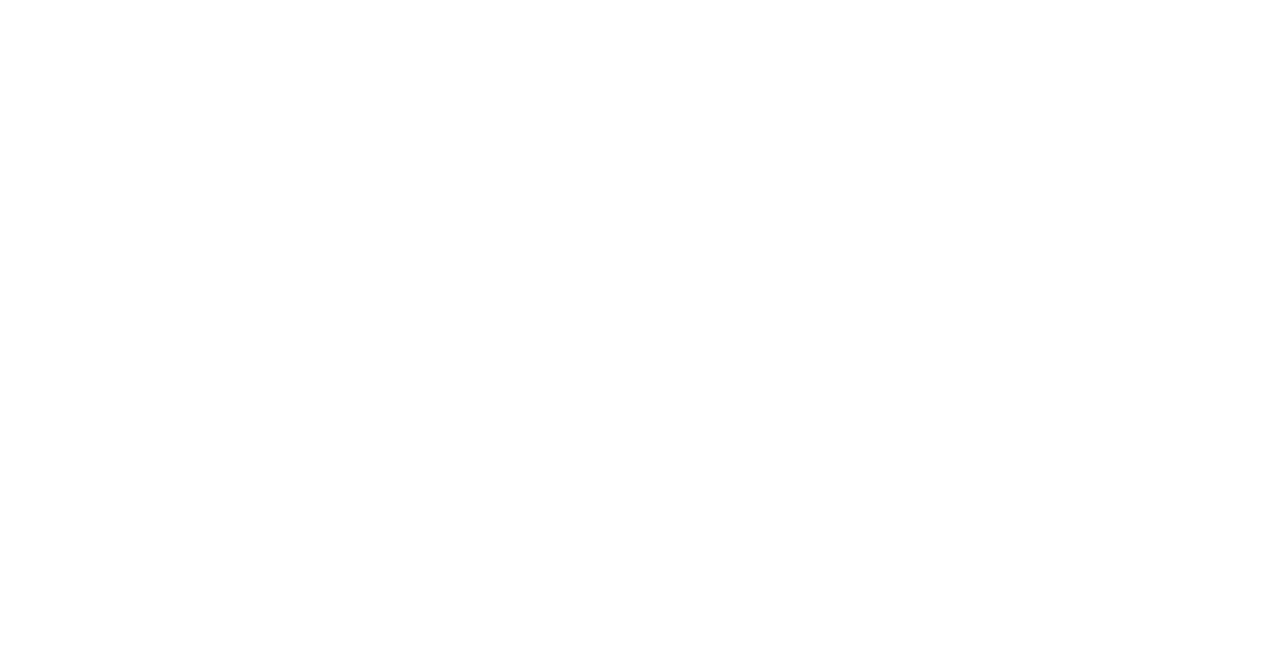
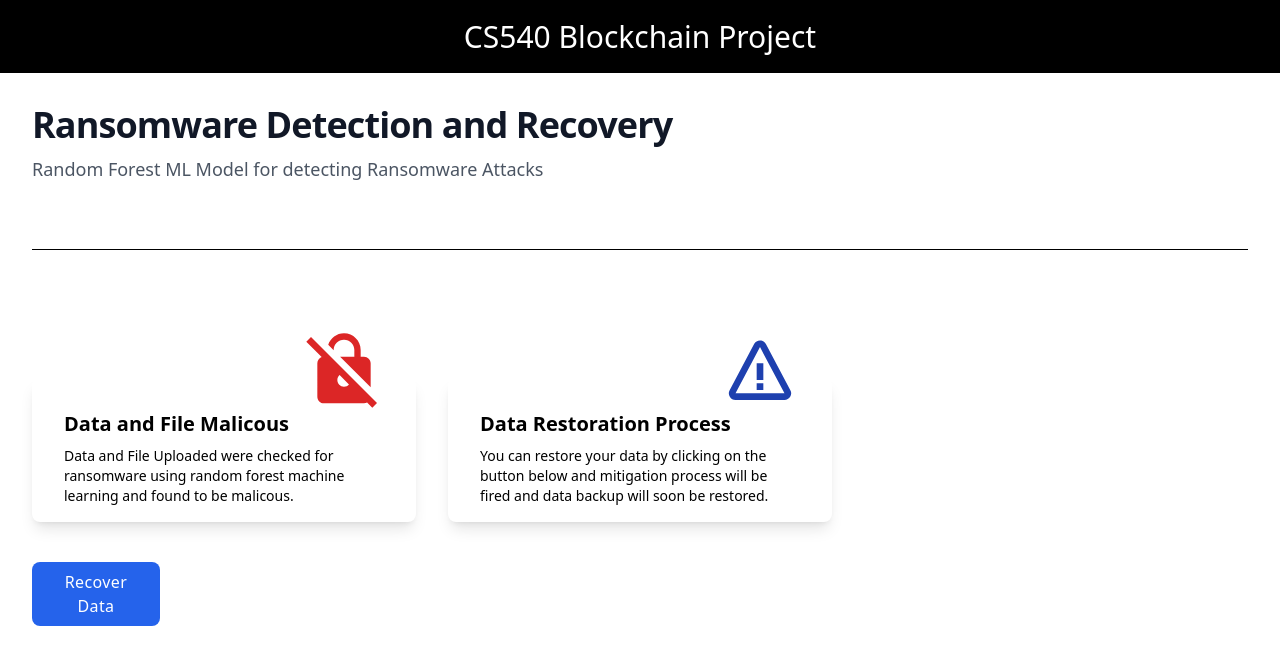
Before and after one commit to TakluBalm/Blockchain-CS540, a React (Create React App) app in the folder frontend/: page /result in a window 1280 px wide. Before the commit this address had no page. Shown: the top 664 px of the page. Built offline with nearby package versions, Linux system fonts and the light colour scheme.

Commit message:
ADD: result pages and error checking added

```diff
--- a/frontend/src/App.js
+++ b/frontend/src/App.js
@@ -2,13 +2,14 @@
 import FrontPage from './components/FrontPage';
 import { Route, Routes } from "react-router-dom";
 import UploadPage from './components/UploadPage';
+import Result from './components/Result';
 function App() {
   return (
     <>
       <Routes>
         <Route path="/" element={<FrontPage />} />
         <Route path="/upload" element={<UploadPage />} />
-
+        <Route path="/result" element={<Result /> } />
       </Routes>
     </>
   );
--- /dev/null
+++ b/frontend/src/components/Alert.js
@@ -0,0 +1,19 @@
+import React from 'react'
+
+export default function Alert(props) {
+    const { reason } = props
+    return (
+        <>
+            <div class="flex w-full max-w-sm bg-white  ">
+                <div class="mx-3 flex">
+                    <svg class="w-6 h-6 text-red-600 fill-current" viewBox="0 0 40 40" xmlns="http://www.w3.org/2000/svg">
+                        <path d="M20 3.36667C10.8167 3.36667 3.3667 10.8167 3.3667 20C3.3667 29.1833 10.8167 36.6333 20 36.6333C29.1834 36.6333 36.6334 29.1833 36.6334 20C36.6334 10.8167 29.1834 3.36667 20 3.36667ZM19.1334 33.3333V22.9H13.3334L21.6667 6.66667V17.1H27.25L19.1334 33.3333Z" />
+                    </svg>
+                    <p class="mx-2 text-md text-red-500">
+                        {reason}
+                    </p>
+                </div>
+            </div>
+        </>
+    )
+}
--- a/frontend/src/components/FileUpload.js
+++ b/frontend/src/components/FileUpload.js
@@ -1,50 +1,54 @@
 import React, {useState} from 'react'
 import { Buffer } from "buffer"
+import Alert from './Alert';
+import { useNavigate } from 'react-router-dom';
 
 export default function FileUpload() {
-
+    const navigate = useNavigate();
     const [name, setName] = useState("");
     const [file, setFile] = useState(null);
-	const [firstUse, setFirstUse] = useState(true);
-	const [success, setSuccess] = useState(false);
-	const [reason, setReason] = useState("");
+	const [success, setSuccess] = useState(0);
+
+    const checkParams = () => {
+        if(name === "") {
+            setSuccess(1)
+            return 1;
+        }
+        else if(file === null) {
+            setSuccess(2)
+            return 2
+        }
+        else {
+            setSuccess(0)
+            return 0;
+        }
+    }
 
     const getName = (e) => {
         setName(e.target.value);
     }
+
     const getFile = (e) => {
         setFile(e.target.files[0]);
-		setName(e.target.files[0].name)
+		if(name === "")
+        {
+            setName(e.target.files[0].name)
+        }
     }
-
-	// Returns snapshot in zipped form
-	const getRecoveryData = async (e) => {
-		try {
-			const res = await fetch('http://localhost:5000/latestSnapshot');
-			let data = await res.json();
-			data = Buffer.from(data["data"], 'base64');
-			return data;
-		} catch (err) {
-			console.log(err);
-		}
-	}
 
     const uploadData = async (e) => {
         e.preventDefault();
-		if(firstUse) {
-			setFirstUse(false);
-		}
+
+        // for testing
+        // sessionStorage.setItem("success", false);
+        // sessionStorage.setItem("reason", "wnedirfi");
+        // navigate("/result")
+        // return;
+
+        if(checkParams() !== 0) {
+            return;
+        }
         const formData = new FormData();
-		if(!name) {
-			setSuccess(false);
-			setReason("Name field is required");
-			return;
-		}
-		if(!file) {
-			setSuccess(false);
-			setReason("Upload a file");
-			return;
-		}
         formData.append("name", name);
         formData.append("file", file);
 
@@ -55,13 +59,15 @@
 				body: formData
 			});
 			const data = await res.json();
-			setSuccess(data["success"]);
-			setReason(data["reason"]);
+            sessionStorage.setItem("success", data["success"]);
+            sessionStorage.setItem("reason", data["reason"]);
+            navigate("/result")
 		} catch (e) {
-			setSuccess(false);
-			setReason("Error occured while connecting to server")
+			setSuccess(0);
+			window.alert("Error occured while connecting to server")
 		}
-     }
+    }
+
     return (
         <>
             <div class="relative  flex items-center justify-center  bg-no-repeat bg-cover">
@@ -82,6 +88,7 @@
                                 type="" placeholder="Hacker"
                             />
                         </div>
+                        {success === 1 && <Alert reason="Please Provide Valid Name" />}
 
                         <div class="grid grid-cols-1 space-y-2">
                             <label class="text-sm font-bold text-gray-500 tracking-wide">Upload Data</label>
@@ -106,6 +113,7 @@
                                     <input type="file" class="hidden" onChange={getFile}/>
                                 </label>
                             </div>
+                            { success === 2 && <Alert reason="Please Provide Valid File" />}
                         </div>
 
                         <div>
@@ -114,13 +122,6 @@
                                 Upload to Server
                             </button>
                         </div>
-						{!firstUse && (
-							<div className={`${success ? "bg-green-500" : "bg-red-500"} bg-opacity-50 p-6 rounded shadow-lg`}>
-								<p className="text-lg font-semibold mb-4">
-									{reason}
-								</p>
-							</div>
-						)}
                     </div>
                 </div>
             </div>
--- /dev/null
+++ b/frontend/src/components/NegativeResult.js
@@ -0,0 +1,64 @@
+import React from 'react'
+import { MdNoEncryptionGmailerrorred } from "react-icons/md";
+import { BiError } from "react-icons/bi";
+
+export default function NegativeResult() {
+
+    const MalData = [
+        {
+            id: 1,
+            title: 'Data and File Malicous',
+            description: `Data and File Uploaded were checked for ransomware using random forest machine learning and found to be malicous.`,
+            button: MdNoEncryptionGmailerrorred,
+            color: "text-red-600 w-20 h-20"
+        },
+        {
+            id: 2,
+            title: 'Data Restoration Process',
+            description: `You can restore your data by clicking on the button below and mitigation process will be fired and data backup will soon be restored.`,
+            button: BiError,
+            color: "w-20 h-20 text-blue-800"
+        }
+    ]
+
+    // Returns snapshot in zipped form
+    const getRecoveryData = async (e) => {
+        e.preventDefault();
+        try {
+            const res = await fetch('http://localhost:5000/latestSnapshot');
+            let data = await res.json();
+            data = Buffer.from(data["data"], 'base64');
+            return data;
+        } catch (err) {
+            console.log(err);
+        }
+    }
+
+    return (
+        <div>
+            <div className="mx-auto mt-10 grid max-w-2xl grid-cols-1 gap-x-8 gap-y-16 border-t border-black pt-10 sm:mt-16 sm:pt-16 lg:mx-0 lg:max-w-none lg:grid-cols-3">
+                {MalData.map((data) => (
+                    <article key={data.id} className='justify-between'>
+                        <div className="w-full max-w-md px-8 bg-white py-4 mt-16 rounded-lg  shadow-lg">
+                            <div className="flex justify-center -mt-16 md:justify-end">
+                                <data.button className={data.color} />
+                            </div>
+
+                            <h2 className="mt-2 text-xl bg-white font-semibold text-black md:mt-0">{data.title}</h2>
+                            <p className="mt-2 text-sm text-black">{data.description}</p>
+                        </div>
+                    </article>
+                ))}
+            </div>
+            <div className="mt-10 text-center items-center">
+                <button
+                    className="w-32 flex items-center px-4 py-2 font-medium tracking-wide text-white capitalize transition-colors duration-300 transform bg-blue-600 rounded-lg hover:bg-blue-500 focus:outline-none focus:ring focus:ring-blue-300 focus:ring-opacity-80"
+                    onClick={getRecoveryData}
+                >
+                    Recover Data
+                </button>
+            </div>
+        </div>
+
+    )
+}
--- /dev/null
+++ b/frontend/src/components/PositiveResult.js
@@ -0,0 +1,35 @@
+import React from 'react'
+import { FaCheck, FaCheckDouble } from "react-icons/fa";
+
+export default function PositiveResult() {
+    const normalData = [
+        {
+            id: 1,
+            title: 'Data and File Normal',
+            description: `Data and File Uploaded were checked for ransomware using random forest machine learning and found to be normal.`,
+            button: FaCheck,
+        },
+        {
+            id: 2,
+            title: 'Data Uploaded Successfully',
+            description: `Data was uploaded successfully and securedly onto blockchain through smart contract.`,
+            button: FaCheckDouble,
+        }
+    ]
+    return (
+        <div className="mx-auto mt-10 grid max-w-2xl grid-cols-1 gap-x-8 gap-y-16 border-t border-black pt-10 sm:mt-16 sm:pt-16 lg:mx-0 lg:max-w-none lg:grid-cols-3">
+            {normalData.map((data) => (
+                <article key={data.id} className='justify-between'>
+                    <div className="w-full max-w-md px-8 bg-white py-4 mt-16 rounded-lg  shadow-lg">
+                        <div className="flex justify-center -mt-16 md:justify-end">
+                            <data.button className="w-20 h-20 text-green-800" />
+                        </div>
+
+                        <h2 className="mt-2 text-xl bg-white font-semibold text-black md:mt-0">{data.title}</h2>
+                        <p className="mt-2 text-sm text-black">{data.description}</p>
+                    </div>
+                </article>
+            ))}
+        </div>
+    )
+}
--- /dev/null
+++ b/frontend/src/components/Result.js
@@ -0,0 +1,40 @@
+import React, { useEffect, useState } from 'react'
+import UpperNav from './UpperNav';
+import PositiveResult from './PositiveResult';
+import NegativeResult from './NegativeResult';
+
+export default function Result() {
+
+  const [success, setSuccess] = useState("");
+  const [reason, setReason] = useState("");
+
+
+  useEffect(() => {
+    var x = sessionStorage.getItem("success")
+    setSuccess(x);
+    var y = sessionStorage.getItem("reason")
+    setReason(y);
+
+  }, [])
+
+  return (
+    <>
+      <UpperNav />
+      <div className="bg-white py-8">
+        <div className="mx-auto max-w-7xl px-6 lg:px-8">
+          <div className="mx-auto max-w-2xl lg:mx-0">
+            <h2 className="text-3xl font-bold tracking-tight text-gray-900 sm:text-4xl">
+              Ransomware Detection and Recovery
+            </h2>
+            <p className="mt-2 text-lg leading-8 text-gray-600">
+              Random Forest ML Model for detecting Ransomware Attacks
+            </p>
+          </div>
+          {success === "true" && <PositiveResult/> }
+          {success !== "true" &&  <NegativeResult />}
+        </div>
+      </div>
+
+    </>
+  )
+}
```
